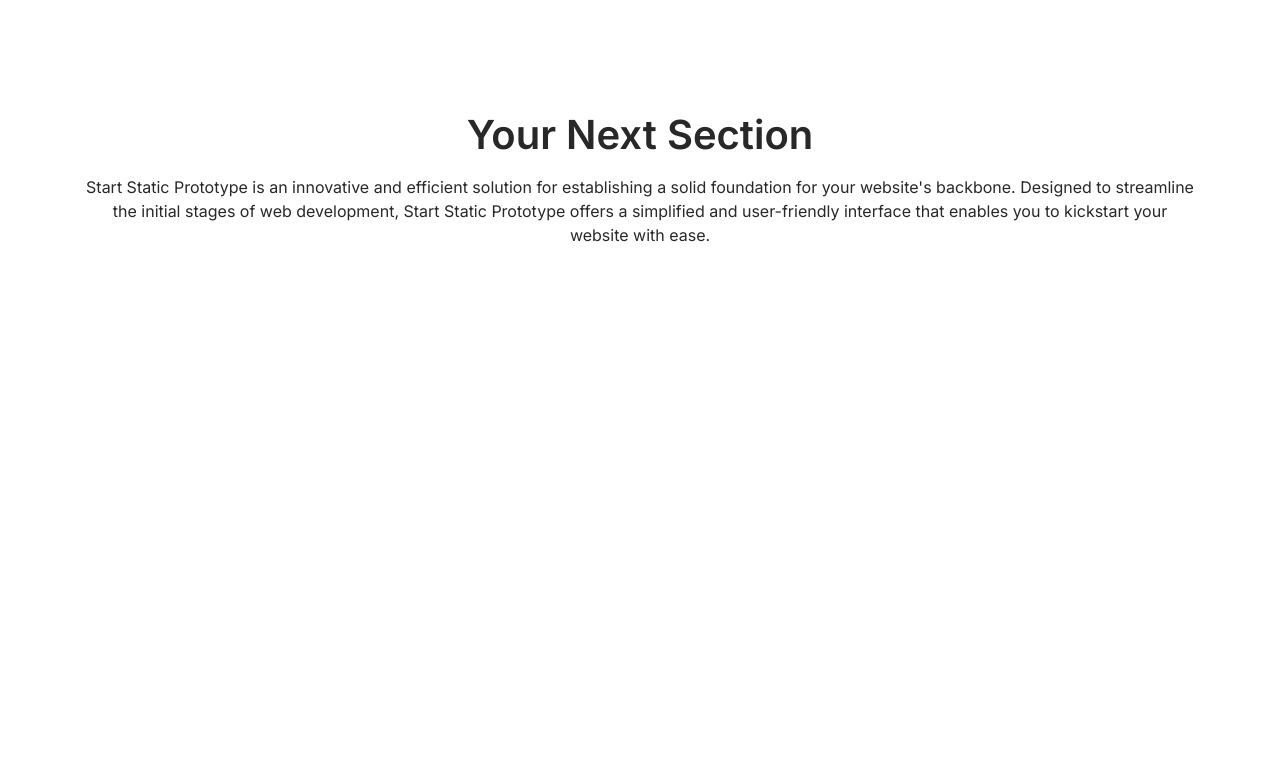
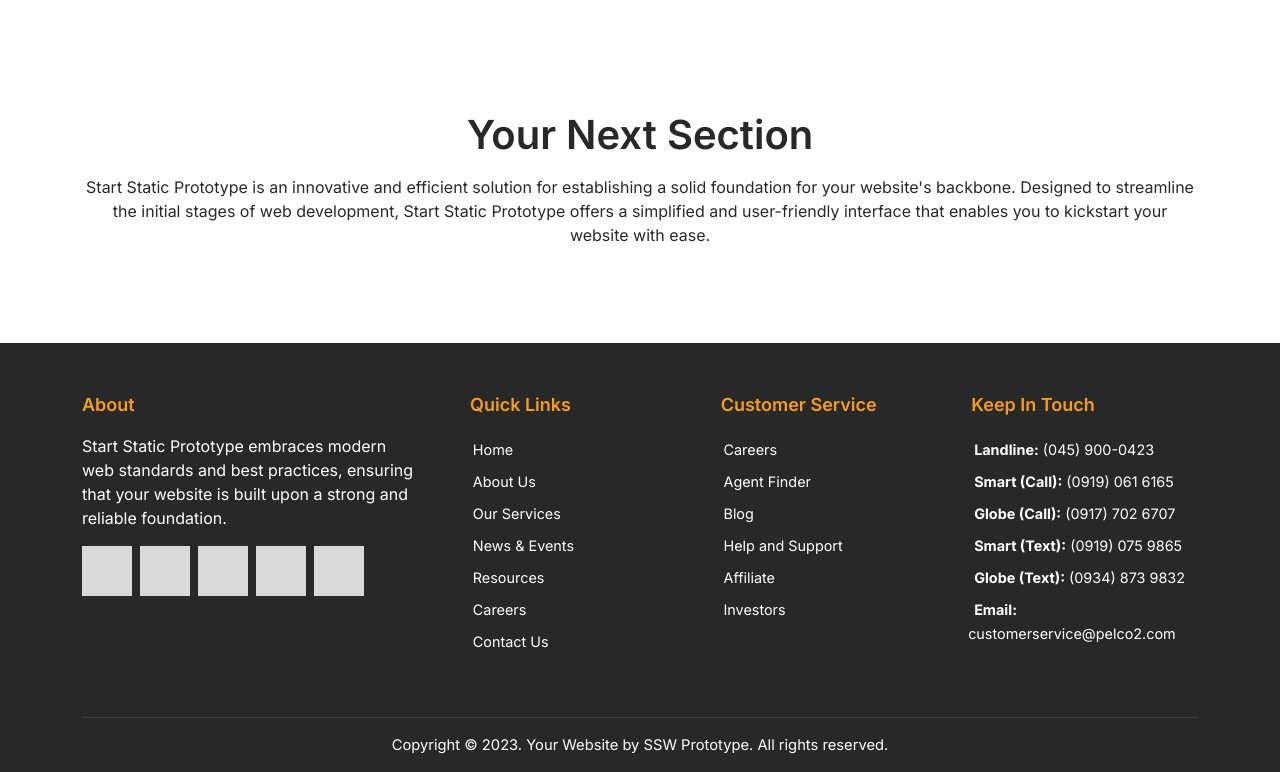
Before and after one commit to gocloud-inc/pelco2-prototype, a website built with Vite: page index.html in a window 1280 px wide. Shown: the part 648-1420 px from the top of the page. Before the commit the page ends 991 px from the top, so only its background shows below. Built offline with nearby package versions, Linux system fonts and the light colour scheme.

Commit message:
add footer

```diff
--- a/index.html
+++ b/index.html
@@ -39,7 +39,7 @@
                         <a href="#" class="nav-link">Contact Us</a>
                     </li>
                     <li class="nav-item">
-                        <a href="#" class="button button-primary rounded-1 px-4">Get Started</a>
+                        <a href="#" class="button button-primary px-4">Get Started</a>
                     </li>
                 </ul>
                 <div class="hamburger-menu">
@@ -69,6 +69,67 @@
         </section>
     </main>
 
+    <footer>
+		<div class="container">
+			<div class="footer-wrapper py-5">
+                <div class="row g-5">
+                    <div class="col-xl-4">
+                        <div class="font-size-18 font-weight-semibold text-color-warning">About</div>
+                        <p class="text-color-light">Start Static Prototype embraces modern web standards and best practices, ensuring that your website is built upon a strong and reliable foundation.</p>
+                        <div class="hstack gap-2">
+                            <img src="./src/img/empty.png" width="50" alt="">
+                            <img src="./src/img/empty.png" width="50" alt="">
+                            <img src="./src/img/empty.png" width="50" alt="">
+                            <img src="./src/img/empty.png" width="50" alt="">
+                            <img src="./src/img/empty.png" width="50" alt="">
+                        </div>
+                    </div>
+                    <div class="col-xl-8">
+                        <div class="row row-cols-lg-3 row-cols-lg-3 row-cols-md-3 row-cols-sm-2 row-cols-1 g-4">
+                            <div class="col text-align-center">
+                                <div class="font-size-18 font-weight-semibold text-color-warning">Quick Links</div>
+                                <ul class="footer-menu">
+                                    <li><a href="index.html" class="footer-link">Home</a></li>
+                                    <li><a href="#" class="footer-link">About Us</a></li>
+                                    <li><a href="" class="footer-link">Our Services</a></li>
+                                    <li><a href="" class="footer-link">News & Events</a></li>
+                                    <li><a href="#" class="footer-link">Resources</a></li>
+                                    <li><a href="#" class="footer-link">Careers</a></li>
+                                    <li><a href="#" class="footer-link">Contact Us</a></li>
+                                </ul>
+                            </div>
+                            <div class="col text-align-center">
+                                <div class="font-size-18 font-weight-semibold text-color-warning">Customer Service</div>
+                                <ul class="footer-menu">
+                                    <li><a href="" class="footer-link">Careers</a></li>
+                                    <li><a href="#" class="footer-link">Agent Finder</a></li>
+                                    <li><a href="#" class="footer-link">Blog</a></li>
+                                    <li><a href="#" class="footer-link">Help and Support</a></li>
+                                    <li><a href="" class="footer-link">Affiliate</a></li>
+                                    <li><a href="" class="footer-link">Investors</a></li>
+                                </ul>
+                            </div>
+                            <div class="col text-align-center">
+                                <div class="font-size-18 font-weight-semibold text-color-warning">Keep In Touch</div>
+                                <ul class="footer-menu">
+                                    <li><a href="#" class="footer-link"><b>Landline:</b> (045) 900-0423</a></li>
+                                    <li><a href="#" class="footer-link"><b>Smart (Call):</b> (0919) 061 6165</a></li>
+                                    <li><a href="" class="footer-link"><b>Globe (Call):</b> (0917) 702 6707</a></li>
+                                    <li><a href="" class="footer-link"><b>Smart (Text):</b> (0919) 075 9865</a></li>
+                                    <li><a href="" class="footer-link"><b>Globe (Text):</b> (0934) 873 9832</a></li>
+                                    <li><a href="" class="footer-link"><b>Email:</b> customerservice@pelco2.com</a></li>
+                                </ul>
+                            </div>
+                        </div>
+                    </div>
+                </div>
+			</div>
+			<div class="footer-bottom">
+				<div class="text-color-light">Copyright &copy; 2023. Your Website by SSW Prototype. All rights reserved.</div>
+			</div>
+		</div>
+	</footer>
+
     <!-- Scripts -->
     <script type="module" src="src/js/app.js"></script>
 </body>
--- a/src/sass/app.scss
+++ b/src/sass/app.scss
@@ -54,3 +54,4 @@
 // Layouts
 @import "layouts/header";
 @import "layouts/section";
+@import "layouts/footer";
--- a/src/sass/components/_buttons.scss
+++ b/src/sass/components/_buttons.scss
@@ -40,7 +40,7 @@ $theme-colors: (
     gap: 0.3rem;
     padding: 8px 16px;
     margin: 0;
-    border-radius: 6px;
+    border-radius: 1px;
     user-select: none;
     cursor: pointer;
     outline: none;
--- /dev/null
+++ b/src/sass/layouts/_footer.scss
@@ -0,0 +1,37 @@
+// Footer
+footer {
+    background-color: var(--color-dark);
+
+    .footer-wrapper {
+        .footer-menu {
+            list-style: none;
+            padding: 0;
+            display: grid;
+            grid-gap: 0.5rem;
+            margin-top: 1.2rem;
+            margin-left: -0.2rem;
+            color: var(--color-dark-contrast);
+
+            .footer-link {
+                font-size: 0.9rem;
+                padding: 6px;
+                border-radius: 8px;
+                color: var(--color-dark-contrast);
+
+                &:hover {
+                    background: rgba(var(--color-dark-rgb), 0.1);
+                }
+            }
+        }
+    }
+
+    .footer-bottom {
+        display: flex;
+        justify-content: center;
+        text-align: center;
+        font-size: 0.92rem;
+        padding: 1rem 0;
+        border-top: 1px solid rgba(var(--color-dark-contrast-rgb), 0.1);
+        color: var(--color-dark-contrast);
+    }
+}
--- a/src/sass/layouts/_section.scss
+++ b/src/sass/layouts/_section.scss
@@ -13,7 +13,7 @@
         left: 0;
         right: 0;
         bottom: 0;
-        background-color: rgba(var(--color-primary-rgb), 0.1);
+        background: linear-gradient(to top, rgba(var(--color-dark-rgb), 0.1), rgba(var(--color-primary-rgb), 0.3));
     }
 
     .hero-content {
```
Also changed, not shown: src/img/empty.png (added).
